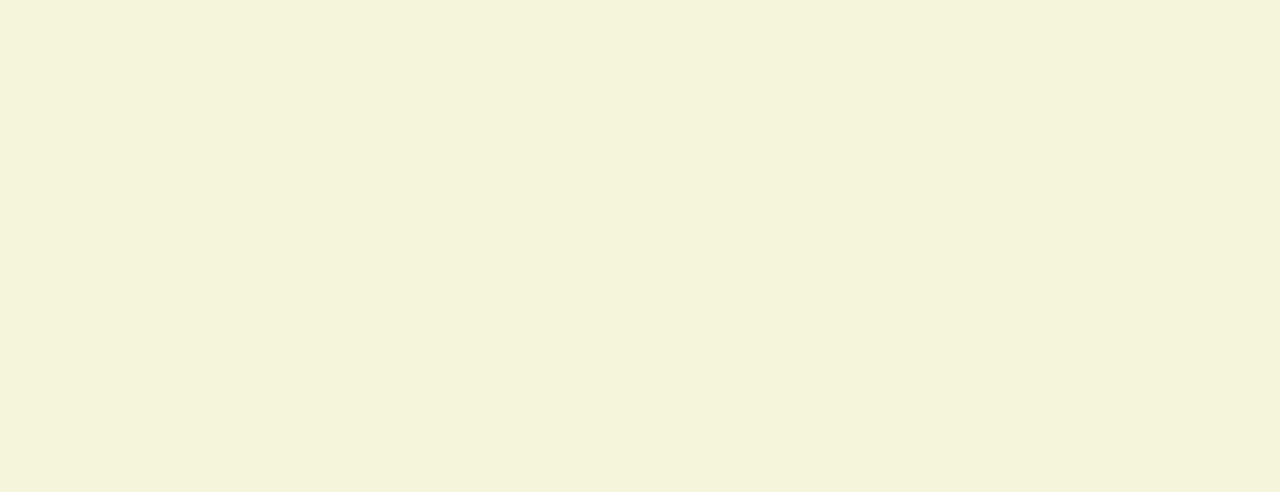
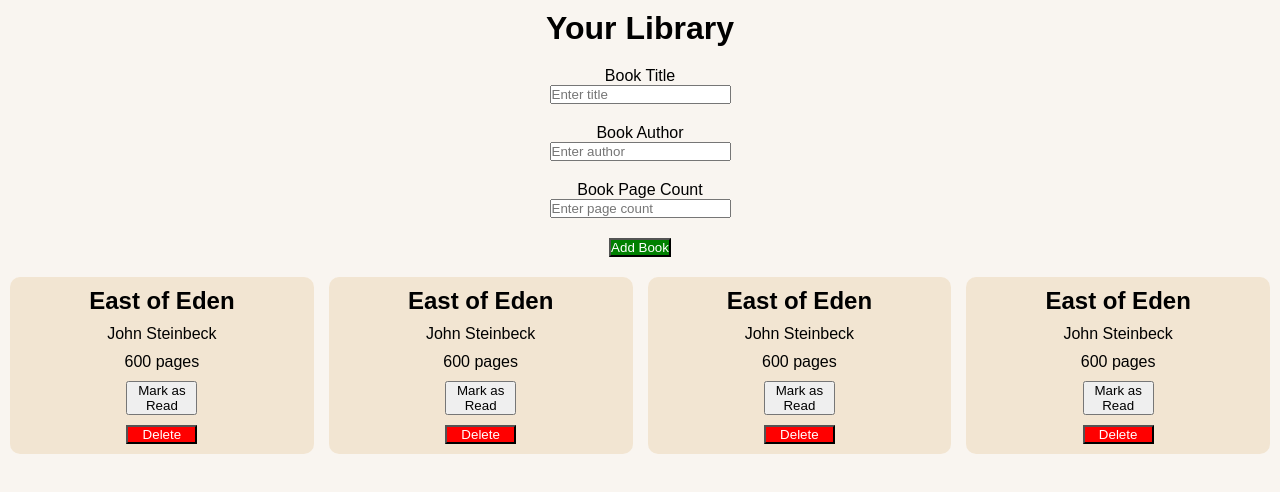
Before and after one commit to jordaz14/the-odin-project, a plain HTML site: page odin-library/index.html in a window 1280 px wide. Drawn offline with Linux system fonts and the light colour scheme.

Commit message:
Create HTML & CSS layout for library app

```diff
--- a/odin-library/index.html
+++ b/odin-library/index.html
@@ -6,5 +6,46 @@
     <link rel="stylesheet" href="style.css" />
     <title>Library</title>
   </head>
-  <body></body>
+  <body>
+    <h1>Your Library</h1>
+    <form>
+      <label for="title">Book Title</label>
+      <input type="text" id="title" placeholder="Enter title" />
+      <label for="title">Book Author</label>
+      <input type="text" id="author" placeholder="Enter author" />
+      <label for="title">Book Page Count</label>
+      <input type="text" id="pages" placeholder="Enter page count" />
+      <button>Add Book</button>
+    </form>
+    <section>
+      <div class="book-card">
+        <h2>East of Eden</h2>
+        <p>John Steinbeck</p>
+        <p>600 pages</p>
+        <button class="read-button">Mark as Read</button>
+        <button class="delete-button">Delete</button>
+      </div>
+      <div class="book-card">
+        <h2>East of Eden</h2>
+        <p>John Steinbeck</p>
+        <p>600 pages</p>
+        <button class="read-button">Mark as Read</button>
+        <button class="delete-button">Delete</button>
+      </div>
+      <div class="book-card">
+        <h2>East of Eden</h2>
+        <p>John Steinbeck</p>
+        <p>600 pages</p>
+        <button class="read-button">Mark as Read</button>
+        <button class="delete-button">Delete</button>
+      </div>
+      <div class="book-card">
+        <h2>East of Eden</h2>
+        <p>John Steinbeck</p>
+        <p>600 pages</p>
+        <button class="read-button">Mark as Read</button>
+        <button class="delete-button">Delete</button>
+      </div>
+    </section>
+  </body>
 </html>
--- a/odin-library/style.css
+++ b/odin-library/style.css
@@ -4,5 +4,54 @@
 }
 
 body {
-  background-color: beige;
+  background-color: rgba(247, 242, 235, 0.747);
+  padding: 10px;
+  font-family: sans-serif;
 }
+
+h1 {
+  text-align: center;
+  margin-bottom: 20px;
+}
+
+form {
+  display: flex;
+  flex-direction: column;
+  align-items: center;
+  width: 100%;
+  margin-bottom: 20px;
+}
+
+form button {
+  background-color: green;
+  color: white;
+}
+
+input {
+  margin-bottom: 20px;
+}
+
+section {
+  display: grid;
+  grid-template-columns: repeat(4, 1fr);
+  gap: 15px;
+}
+
+.book-card {
+  background-color: rgba(241, 225, 200, 0.747);
+  display: flex;
+  flex-direction: column;
+  align-items: center;
+  gap: 10px;
+  padding: 10px;
+  border-radius: 10px;
+}
+
+.book-card button {
+  width: 25%;
+}
+
+.delete-button {
+  background-color: red;
+  color: white;
+}
```
